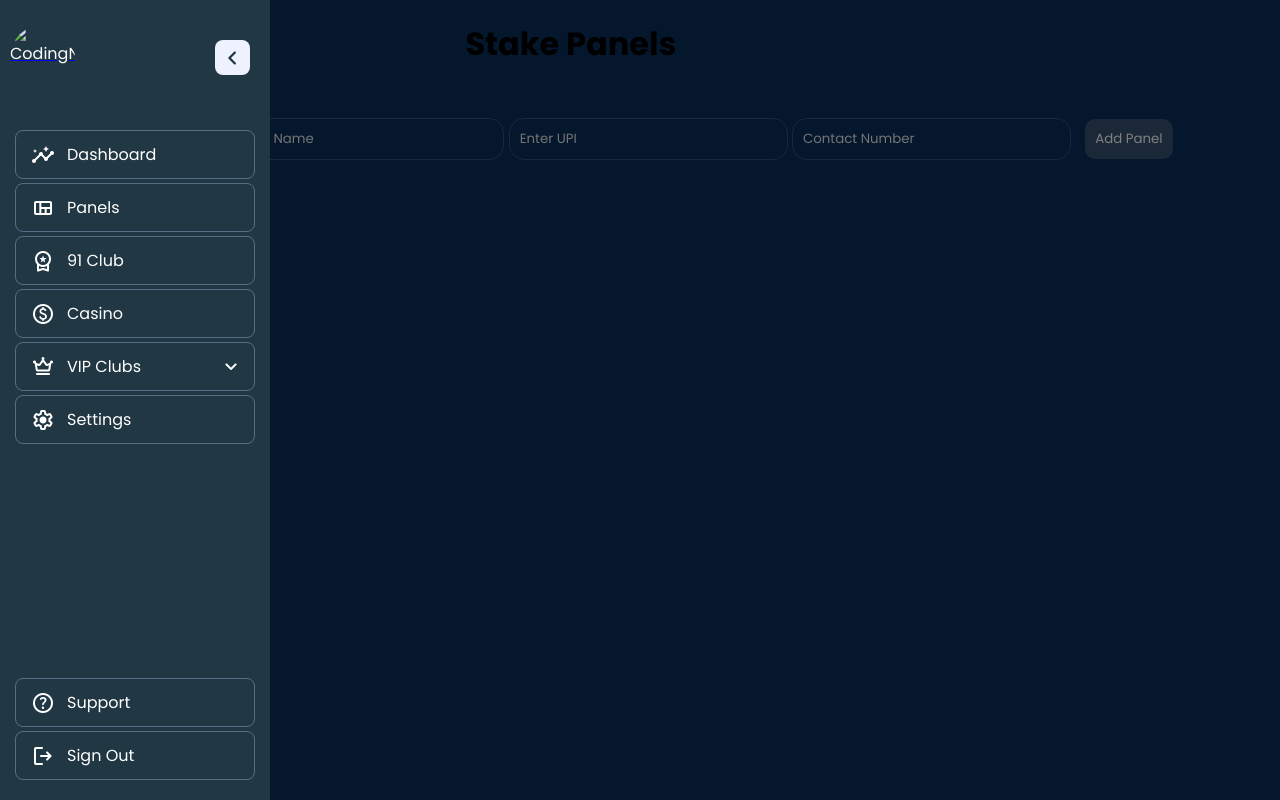
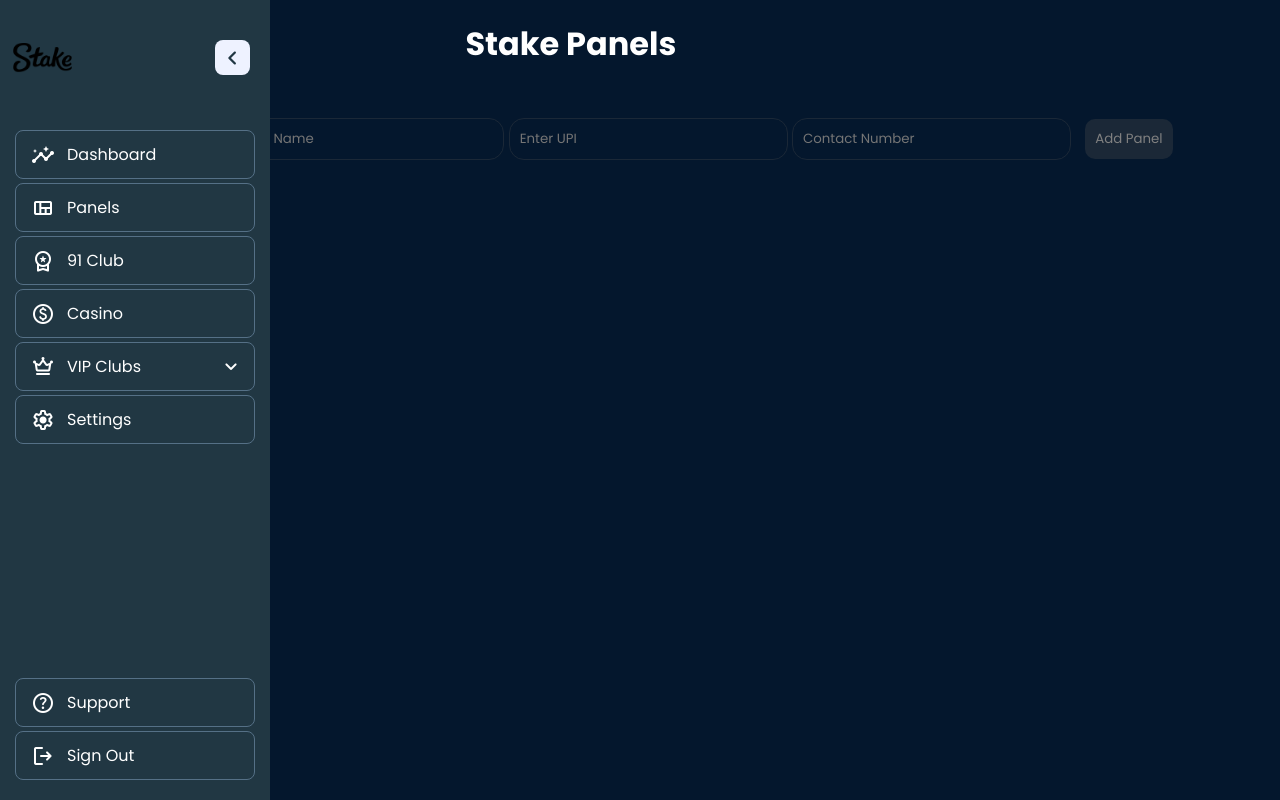
Before and after one commit to stakepanel/stakepanel.github.io, a website: page Panel.html in a window 1280 px wide. Drawn offline with nearby package versions, Linux system fonts and the light colour scheme.

Commit message:
Second Commit

```diff
--- a/Css files/Panel.css
+++ b/Css files/Panel.css
@@ -37,7 +37,7 @@
 }
 
 .form-container h1{
-    color: whi;
+    color: white;
     margin-top: 20px;
     margin-left: 15pc;
 }
--- a/Html Files/Panel.html
+++ b/Panel.html
@@ -21,7 +21,7 @@
       <!-- Sidebar Header -->
       <header class="sidebar-header">
         <a href="#" class="header-logo">
-          <img src="/Stake_logo.png" alt="CodingNepal" class="Logo" />
+          <img src="stake-logo.png" alt="CodingNepal" class="Logo" />
         </a>
         <button class="sidebar-toggler">
           <span class="material-symbols-rounded">chevron_left</span>
```
Also changed, not shown: index.html (renamed from Html Files/index.html, +1 -1 lines).
